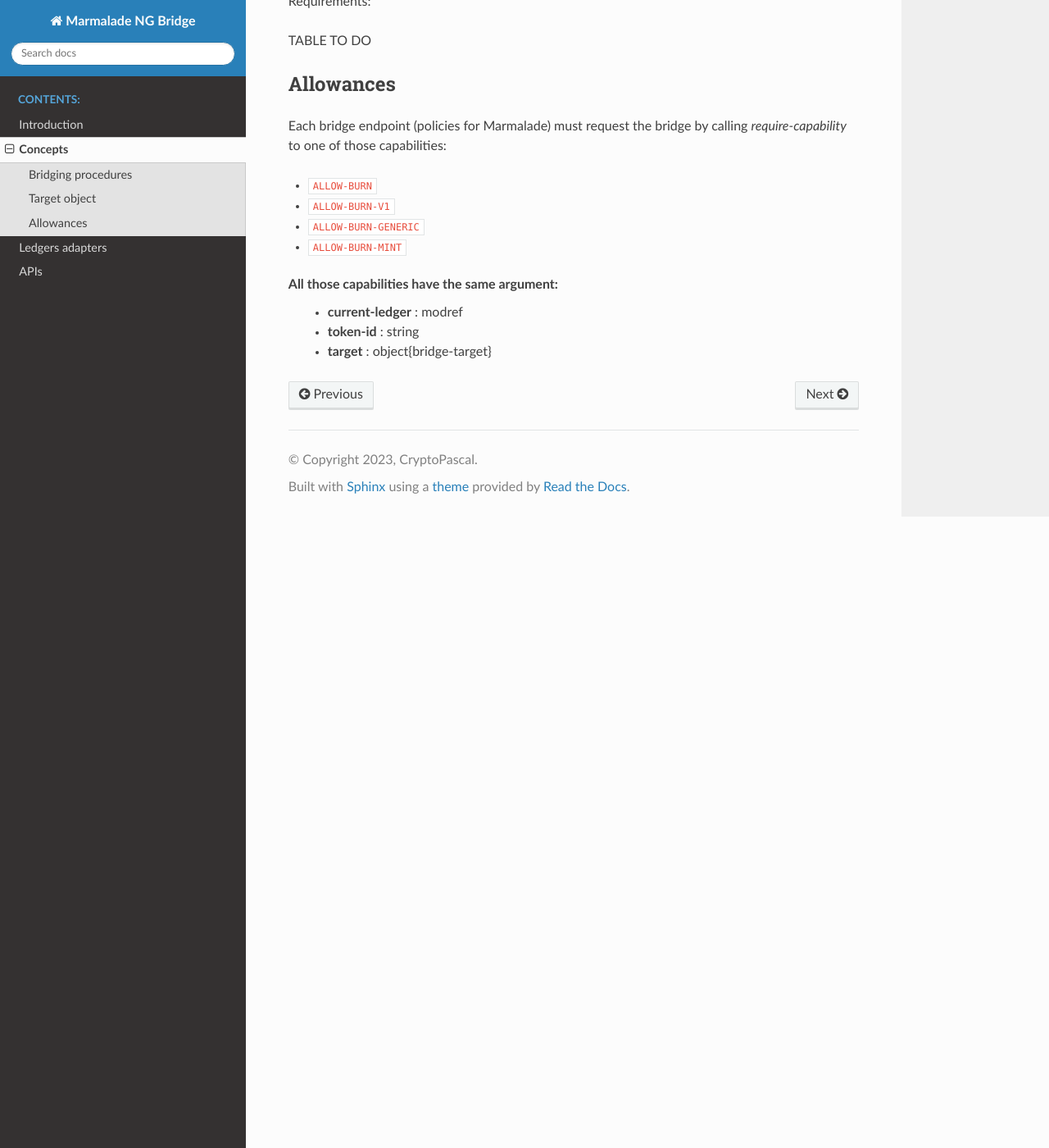
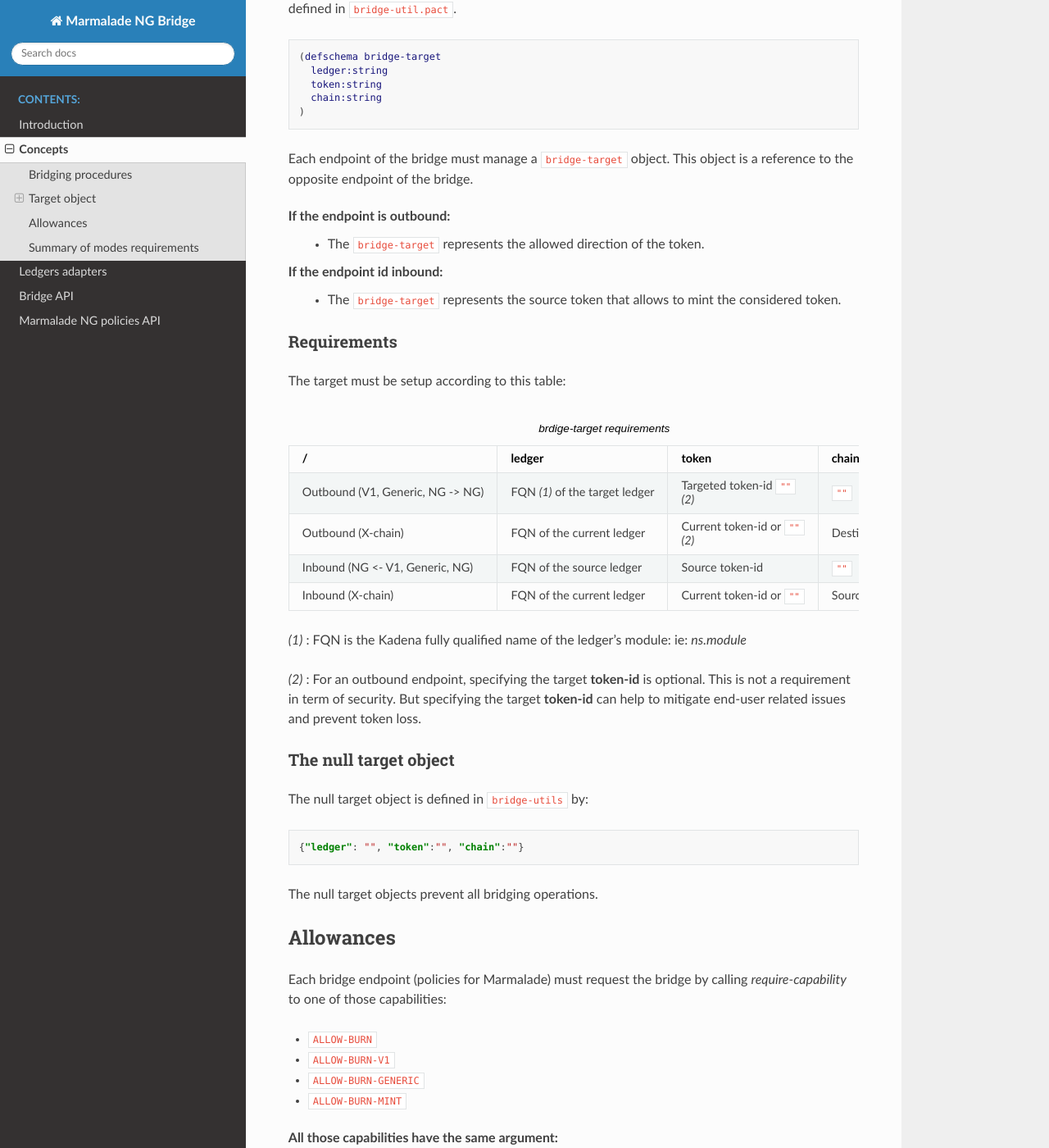
Before and after one commit to Marmalade-NG/marmalade-ng-bridge, a Sphinx documentation site: the page built from doc/source/concepts.rst, in a window 1280 px wide and 1400 px high, scrolled down 855 px. Shown: the whole window at 82% size. Built offline with Sphinx 7.4.7 and the Read the Docs theme 2.0.0, drawn with Linux system fonts in a browser that asks for light colours; some of the changed text lies outside the part shown.

Commit message:
Update doc

```diff
--- a/doc/source/api.rst
+++ b/doc/source/api_bridge.rst
@@ -1,8 +1,5 @@
-APIs
-====
-
-Bridge
-------
+Bridge API
+-----------
 External functions
 ^^^^^^^^^^^^^^^^^^
 
@@ -18,7 +15,7 @@ Example:
 
 .. code-block:: lisp
 
-  (bridge-ng-to-ng marmalade-ng.legder another-ns.ledger
+  (bridge-ng-to-ng marmalade-ng.ledger another-ns.ledger
                    "t:6TI5-4FQSmYakGsxlouN9h9RcGk4vxUQCxKi6rNJ1DY"
                    "k:35c6e214b516e03e3d609558e81636dc61f96782f52b1f72222528dbbf6170b4" 1.0)
 
@@ -35,7 +32,7 @@ Example:
 
 .. code-block:: lisp
 
-  (bridge-v1-to-ng marmalade.legder marmalade-ng-bridge.marmalade-std-helper
+  (bridge-v1-to-ng marmalade.ledger marmalade-ng-bridge.marmalade-std-helper
                    marmalade-ng.ledger
                    "t:422uU9AJHLeLr6iPGHCkUA_eIvTboKKp5dXaUmctCAw"
                    "t:6TI5-4FQSmYakGsxlouN9h9RcGk4vxUQCxKi6rNJ1DY"
--- a/doc/source/concepts.rst
+++ b/doc/source/concepts.rst
@@ -12,7 +12,9 @@ Bridging procedures
 
 #. The bridge mints the token on the destination ledger
 
-#. Guardd are copied and must match.
+#. Guards are copied and must match.
+
+.. image:: diagrams/bridge-flow.svg
 
 
 Target object
@@ -37,11 +39,55 @@ If the endpoint is outbound:
 If the endpoint id inbound:
   - The ``bridge-target`` represents the source token that allows to mint the considered token.
 
-Requirements:
+Requirements
+^^^^^^^^^^^^
 
-TABLE TO DO
+The target must be setup according to this table:
 
+.. list-table:: brdige-target requirements
+  :widths: 50 25 25 25
+  :header-rows: 1
 
+  * - /
+    - ledger
+    - token
+    - chain
+
+  * - Outbound (V1, Generic, NG -> NG)
+    - FQN *(1)* of the target ledger
+    - Targeted token-id ``""`` *(2)*
+    - ``""``
+
+  * - Outbound (X-chain)
+    - FQN of the current ledger
+    - Current token-id or ``""`` *(2)*
+    - Destination chain
+
+  * - Inbound (NG <- V1, Generic, NG)
+    - FQN of the source ledger
+    - Source token-id
+    - ``""``
+
+  * - Inbound (X-chain)
+    - FQN of the current ledger
+    - Current token-id or ``""``
+    - Source chain
+
+*(1)* : FQN is the Kadena fully qualified name of the ledger's module: ie: `ns.module`
+
+*(2)* : For an outbound endpoint, specifying the target **token-id** is optional.
+This is not a requirement in term of security. But specifying the target **token-id** can help to mitigate
+end-user related issues and prevent token loss.
+
+The null target object
+^^^^^^^^^^^^^^^^^^^^^^
+The null target object is defined in ``bridge-utils`` by:
+
+.. code-block:: json
+
+  {"ledger": "", "token":"", "chain":""}
+
+The null target objects prevent all bridging operations.
 
 Allowances
 ----------
@@ -54,6 +100,38 @@ Each bridge endpoint (policies for Marmalade) must request the bridge by calling
 - ``ALLOW-BURN-MINT``
 
 All those capabilities have the same argument:
-  - **current-ledger** : modref
+  - **current-ledger** : modref of the current ledger. Usually a self reference.
   - **token-id** : string
   - **target** : object{bridge-target}
+
+Summary of modes requirements
+-----------------------------
+
+.. list-table:: Modes requirements
+  :widths: 50 25 25 25
+  :header-rows: 1
+
+  * - /
+    - src ledger / dst Ledger
+    - src token-id / dst token-id
+    - src chain / dst chain
+
+  * - V1 / Generic -> NG
+    - NOT ``=``
+    - NOT ``=``
+    - ``""``
+
+  * - NG -> NG
+    - NOT ``=``
+    - ``=``
+    - ``""``
+
+  * - NG Loopback
+    - ``=``
+    - NOT ``=``
+    - ``""``
+
+  * - NG Cross-chain
+    - ``=``
+    - ``=``
+    - NOT ``=``
--- a/doc/source/index.rst
+++ b/doc/source/index.rst
@@ -8,4 +8,5 @@ Welcome to Marmalade NG Bridge's documentation!
    intro.rst
    concepts.rst
    adapters.rst
-   api.rst
+   api_bridge.rst
+   api_ng_policies.rst
```
Also changed, not shown: other parts of doc/source/api_bridge.rst (+0 -6 lines), doc/source/api_ng_policies.rst (added, +10 -0 lines), doc/source/policy-inbound-guard-mint.rst (added, +80 -0 lines), doc/source/policy-inbound-instant-mint.rst (added, +79 -0 lines), doc/source/policy-inbound.rst (added, +79 -0 lines), doc/source/policy-outbound.rst (added, +77 -0 lines), doc/source/diagrams/bridge-flow.svg (added), 1 other file.
